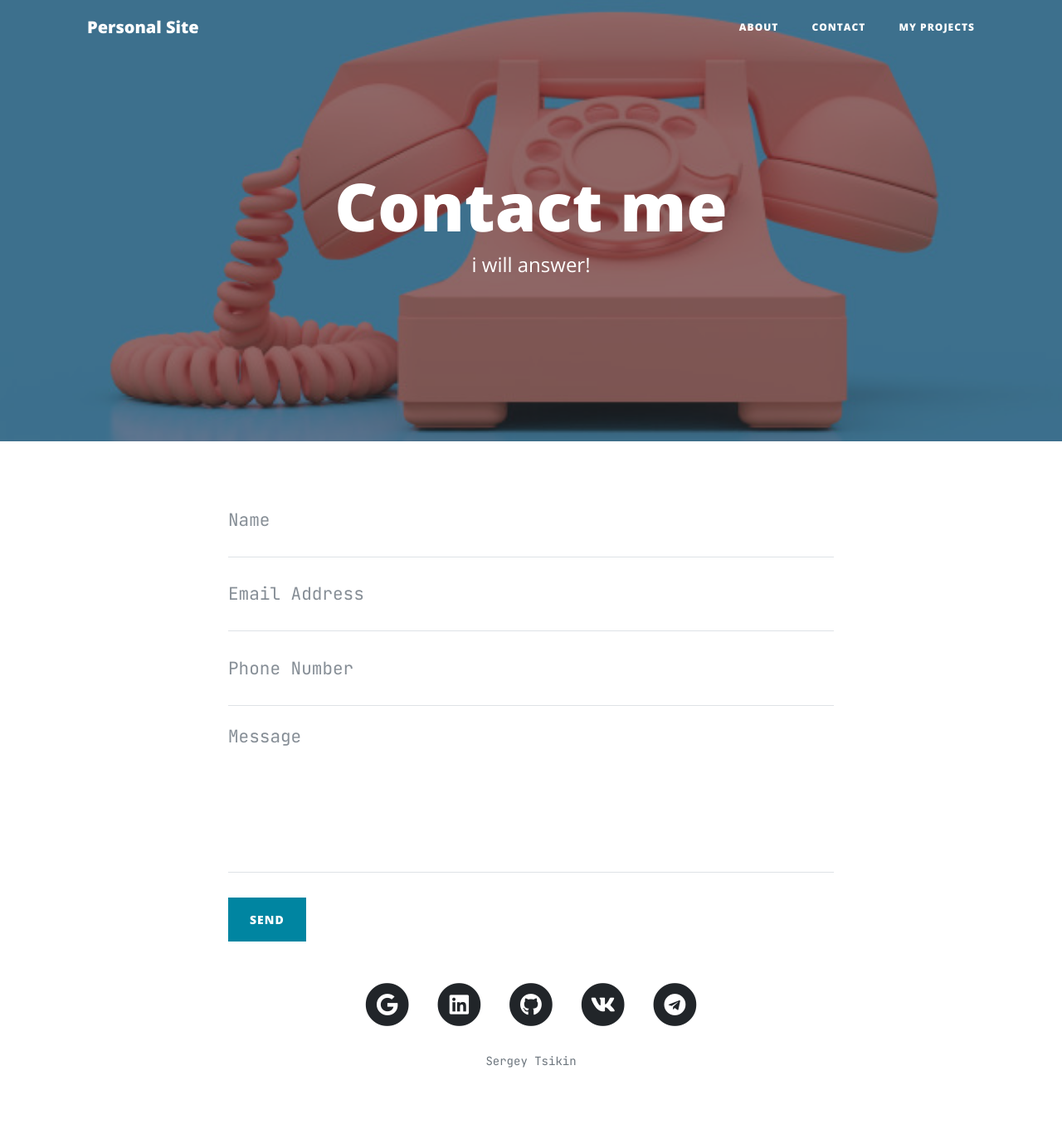
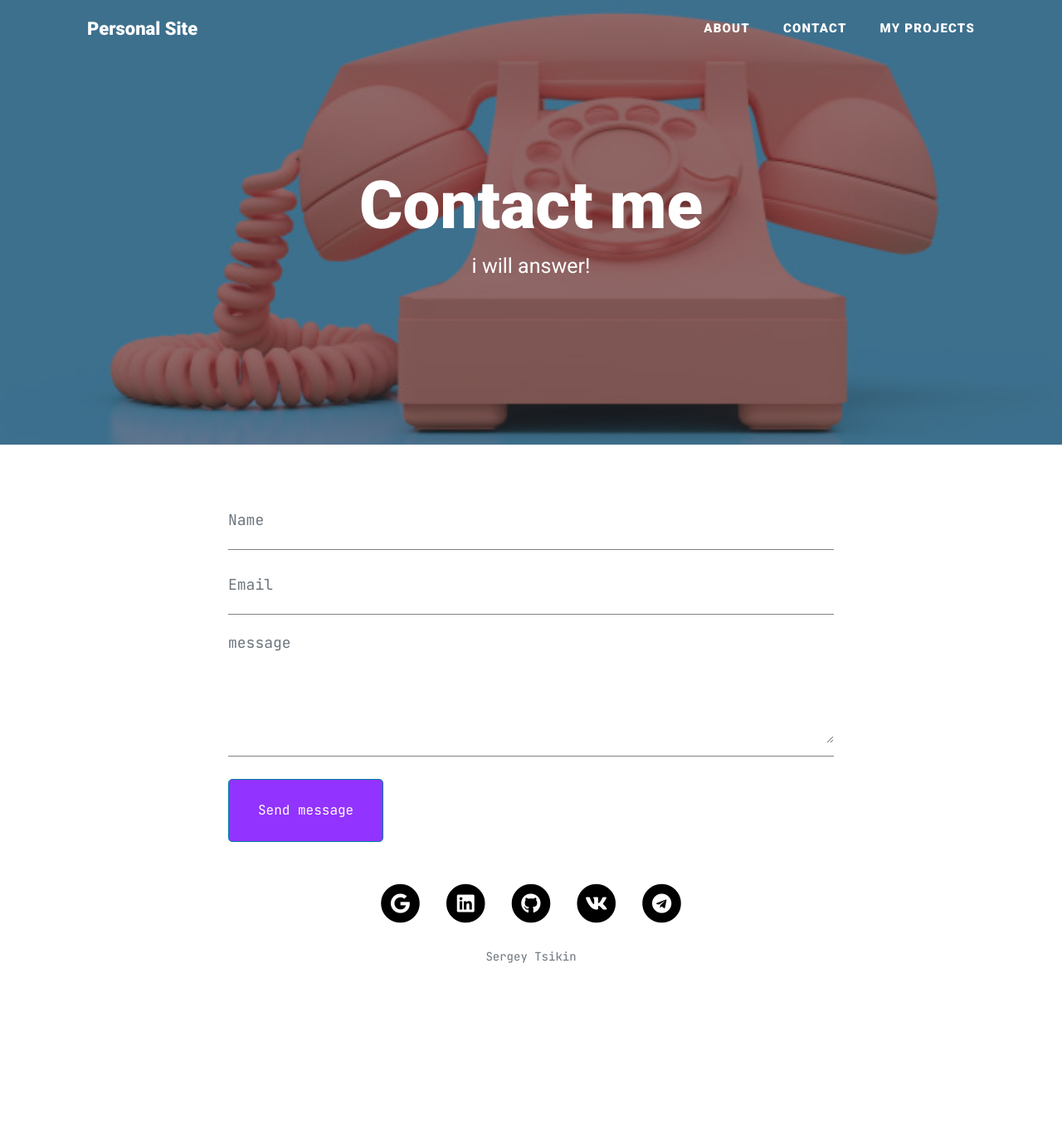
Before and after one commit to ClaudioG0/personalSite, a Django app: page /contact in a window 1280 px wide. Shown: the whole page at 83% size. After the commit the page ends 1161 px from the top, so only its background shows below. Run offline with Django 3.2, Linux system fonts and the light colour scheme; some libraries are stand-ins or nearby versions.

Commit message:
commit 7: stable.

```diff
--- a/static/css/styleMain.css
+++ b/static/css/styleMain.css
@@ -1,46 +1,37 @@
 body {
-  font-size: 20px;
+  font-size: 18px;
   color: #212529;
   font-family: 'JetBrains Mono', 'Times New Roman', serif;
 }
 
 p {
-  line-height: 1.5;
-  margin: 30px 0;
+  line-height: 1.4;
+  margin: 31px 0;
 }
 
 p a {
   text-decoration: underline;
 }
 
-h1,
-h2,
-h3,
-h4,
-h5,
-h6 {
+h1, h2, h3, h4, h5, h6 {
   font-weight: 800;
-  font-family: 'Open Sans', 'Helvetica Neue', Helvetica, Arial, sans-serif;
+  font-family: 'Roboto', Arial, sans-serif;
 }
 
 a {
-  color: #212529;
-  transition: all 0.2s;
+  color: black;
+  transition: all 0.4s;
 }
 
 a:focus, a:hover {
-  color: #0085A1;
+  color: #9233ff;
 }
 
-blockquote {
-  font-style: italic;
-  color: #868e96;
-}
 
 .section-heading {
-  font-size: 36px;
+  font-size: 37px;
   font-weight: 700;
-  margin-top: 60px;
+  margin-top: 58px;
 }
 
 .caption {
@@ -50,120 +41,43 @@ blockquote {
   margin: 0;
   padding: 10px;
   text-align: center;
-  border-bottom-right-radius: 5px;
-  border-bottom-left-radius: 5px;
 }
 
-::-moz-selection {
-  color: #fff;
-  background: #0085A1;
-  text-shadow: none;
-}
-
-::selection {
-  color: #fff;
-  background: #0085A1;
-  text-shadow: none;
-}
-
-img::-moz-selection {
-  color: #fff;
-  background: transparent;
-}
-
-img::selection {
-  color: #fff;
-  background: transparent;
-}
-
-img::-moz-selection {
-  color: #fff;
-  background: transparent;
-}
 
 #mainNav {
   position: absolute;
-  border-bottom: 1px solid #e9ecef;
   background-color: white;
-  font-family: 'Open Sans', 'Helvetica Neue', Helvetica, Arial, sans-serif;
+  font-family: 'Roboto', Helvetica, Arial, sans-serif;
+  background: transparent;
+
 }
 
 #mainNav .navbar-brand {
   font-weight: 800;
-  color: #343a40;
-}
-
-#mainNav .navbar-toggler {
-  font-size: 12px;
-  font-weight: 800;
-  padding: 13px;
-  text-transform: uppercase;
-  color: #343a40;
+  font-size: 22px;
+  padding: 10px 20px;
+  color: white;
 }
 
 #mainNav .navbar-nav > li.nav-item > a {
-  font-size: 12px;
+  font-size: 15px;
   font-weight: 800;
-  letter-spacing: 1px;
+  letter-spacing: 1.2px;
   text-transform: uppercase;
 }
+  #mainNav .navbar-brand:focus, #mainNav .navbar-brand:hover {
+    color: #9233ff;
+  }
 
-@media only screen and (min-width: 992px) {
-  #mainNav {
-    border-bottom: 1px solid transparent;
-    background: transparent;
-  }
-  #mainNav .navbar-brand {
-    padding: 10px 20px;
-    color: #fff;
-  }
-  #mainNav .navbar-brand:focus, #mainNav .navbar-brand:hover {
-    color: rgba(255, 255, 255, 0.8);
-  }
   #mainNav .navbar-nav > li.nav-item > a {
     padding: 10px 20px;
     color: #fff;
   }
-  #mainNav .navbar-nav > li.nav-item > a:focus, #mainNav .navbar-nav > li.nav-item > a:hover {
-    color: rgba(255, 255, 255, 0.8);
+  #mainNav .navbar-nav > li.nav-item > a:hover {
+    color: #9233ff;
   }
-}
 
-@media only screen and (min-width: 992px) {
-  #mainNav {
-    transition: background-color 0.2s;
-    /* Force Hardware Acceleration in WebKit */
-    transform: translate3d(0, 0, 0);
-    -webkit-backface-visibility: hidden;
-    backface-visibility: hidden;
-  }
-  #mainNav.is-fixed {
-    /* when the user scrolls down, we hide the header right above the viewport */
-    position: fixed;
-    top: -67px;
-    transition: transform 0.2s;
-    border-bottom: 1px solid white;
-    background-color: rgba(255, 255, 255, 0.9);
-  }
-  #mainNav.is-fixed .navbar-brand {
-    color: #212529;
-  }
-  #mainNav.is-fixed .navbar-brand:focus, #mainNav.is-fixed .navbar-brand:hover {
-    color: #0085A1;
-  }
-  #mainNav.is-fixed .navbar-nav > li.nav-item > a {
-    color: #212529;
-  }
-  #mainNav.is-fixed .navbar-nav > li.nav-item > a:focus, #mainNav.is-fixed .navbar-nav > li.nav-item > a:hover {
-    color: #0085A1;
-  }
-  #mainNav.is-visible {
-    /* if the user changes the scrolling direction, we show the header */
-    transform: translate3d(0, 100%, 0);
-  }
-}
-
-header.masthead {
+header.top {
   margin-bottom: 50px;
   background: no-repeat center center;
   background-color: #868e96;
@@ -172,7 +86,7 @@ header.masthead {
   background-size: cover;
 }
 
-header.masthead .overlay {
+header.top .overlay {
   position: absolute;
   top: 0;
   left: 0;
@@ -182,97 +96,43 @@ header.masthead .overlay {
   opacity: 0.5;
 }
 
-header.masthead .page-heading,
-header.masthead .post-heading,
-header.masthead .site-heading {
-  padding: 200px 0 150px;
+header.top .page-heading,
+header.top .post-heading,
+header.top .header__title_main {
+    padding: 200px 0;
+
   color: white;
 }
 
-@media only screen and (min-width: 768px) {
-  header.masthead .page-heading,
-  header.masthead .post-heading,
-  header.masthead .site-heading {
-    padding: 200px 0;
-  }
+
+header.top .page-heading h1, header.top .header__title_main h1 {
+  margin-top: 0;
+  font-size: 80px;
+
 }
 
-header.masthead .page-heading,
-header.masthead .site-heading {
-  text-align: center;
+header.top .page-heading .header__lower_title,
+header.top .header__title_main .header__lower_title {
+  display: block;
+  font-size: 25px;
+  font-weight: 300;
+  line-height: 1.2;
+  margin: 10px 0 0;
+
+  font-family: 'Roboto', Arial, sans-serif;
 }
 
-header.masthead .page-heading h1,
-header.masthead .site-heading h1 {
-  font-size: 50px;
-  margin-top: 0;
-}
 
-header.masthead .page-heading .subheading,
-header.masthead .site-heading .subheading {
-  font-size: 24px;
-  font-weight: 300;
-  line-height: 1.1;
-  display: block;
-  margin: 10px 0 0;
-  font-family: 'Open Sans', 'Helvetica Neue', Helvetica, Arial, sans-serif;
-}
-
-@media only screen and (min-width: 768px) {
-  header.masthead .page-heading h1,
-  header.masthead .site-heading h1 {
-    font-size: 80px;
-  }
-}
-
-header.masthead .post-heading h1 {
-  font-size: 35px;
-}
-
-header.masthead .post-heading .meta,
-header.masthead .post-heading .subheading {
-  line-height: 1.1;
-  display: block;
-}
-
-header.masthead .post-heading .subheading {
-  font-size: 24px;
-  font-weight: 600;
-  margin: 10px 0 30px;
-  font-family: 'Open Sans', 'Helvetica Neue', Helvetica, Arial, sans-serif;
-}
-
-header.masthead .post-heading .meta {
-  font-size: 20px;
-  font-weight: 300;
-  font-style: italic;
-  font-family: 'JetBrains Mono', 'Times New Roman', serif;
-}
-
-header.masthead .post-heading .meta a {
-  color: #fff;
-}
-
-@media only screen and (min-width: 768px) {
-  header.masthead .post-heading h1 {
-    font-size: 55px;
-  }
-  header.masthead .post-heading .subheading {
-    font-size: 30px;
-  }
-}
-
-.post-preview > a {
-  color: #212529;
-}
 
 .post-preview > a:focus, .post-preview > a:hover {
   text-decoration: none;
-  color: #0085A1;
+  color: #9233ff;
 }
 
+
+
 .post-preview > a > .post-title {
-  font-size: 30px;
+  font-size: 34px;
   margin-top: 30px;
   margin-bottom: 10px;
 }
@@ -295,53 +155,39 @@ header.masthead .post-heading .meta a {
 }
 
 .post-preview > .post-meta > a:focus, .post-preview > .post-meta > a:hover {
-  text-decoration: underline;
-  color: #0085A1;
+  color: #9233ff;
 }
 
-@media only screen and (min-width: 768px) {
-  .post-preview > a > .post-title {
-    font-size: 36px;
-  }
-}
+
 
 .floating-label-form-group {
   font-size: 14px;
-  position: relative;
-  margin-bottom: 0;
-  padding-bottom: 0.5em;
-  border-bottom: 1px solid #dee2e6;
+  margin: 0;
+  margin: 0;
+  border-bottom: 1px solid gray;
 }
 
 .floating-label-form-group input,
 .floating-label-form-group textarea {
-  font-size: 1.5em;
-  position: relative;
+  font-size: 18px;
   z-index: 1;
   padding: 0;
-  resize: none;
   border: none;
   border-radius: 0;
-  background: none;
-  box-shadow: none !important;
-  font-family: 'JetBrains Mono', 'Times New Roman', serif;
+  font-family: 'JetBrains Mono', Tahoma, serif;
 }
 
-.floating-label-form-group input::-webkit-input-placeholder,
-.floating-label-form-group textarea::-webkit-input-placeholder {
-  color: #868e96;
-  font-family: 'JetBrains Mono', 'Times New Roman', serif;
-}
+
 
 .floating-label-form-group label {
-  font-size: 0.85em;
-  line-height: 1.764705882em;
+  font-size: 12px;
+  line-height: 1.7em;
   position: relative;
   z-index: 0;
   top: 2em;
   display: block;
   margin: 0;
-  transition: top 0.3s ease, opacity 0.3s ease;
+  transition: top 0.4s ease;
   opacity: 0;
 }
 
@@ -371,31 +217,22 @@ footer .list-inline {
   padding: 0;
 }
 
-footer .copyright {
+footer .myName {
   font-size: 14px;
   margin-bottom: 0;
   text-align: center;
 }
 
-.btn {
-  font-size: 14px;
-  font-weight: 800;
-  padding: 15px 25px;
-  letter-spacing: 1px;
-  text-transform: uppercase;
-  border-radius: 0;
-  font-family: 'Open Sans', 'Helvetica Neue', Helvetica, Arial, sans-serif;
-}
+
 
 .btn-primary {
-  background-color: #0085A1;
+  background-color: #9233ff;
   border-color: #0085A1;
 }
 
 .btn-primary:hover, .btn-primary:focus, .btn-primary:active {
   color: #fff;
-  background-color: #00657b !important;
-  border-color: #00657b !important;
+  background-color: #4b0082;
 }
 
 .btn-lg {
--- a/templates/base.html
+++ b/templates/base.html
@@ -9,9 +9,9 @@
     <link href="{% static 'vendor/fontawesome-free/css/all.min.css' %}" rel="stylesheet" type="text/css">
     <link rel="preconnect" href="https://fonts.gstatic.com">
     <link href="https://fonts.googleapis.com/css2?family=JetBrains+Mono:ital,wght@0,400;0,600;1,400;1,600&display=swap" rel="stylesheet">
-    <link href='https://fonts.googleapis.com/css?family=Open+Sans:300italic,400italic,600italic,700italic,800italic,400,300,600,700,800' rel='stylesheet' type='text/css'>
+    <link href="https://fonts.googleapis.com/css2?family=Roboto:ital,wght@0,400;0,500;0,700;0,900;1,400;1,500;1,700&display=swap" rel="stylesheet">
 
-    <link href="{% static 'css/styleMain.min.css' %}" rel="stylesheet">
+    <link href="{% static 'css/styleMain.css' %}" rel="stylesheet">
 
 </head>
 <body>
@@ -39,14 +39,14 @@
   </nav>
 <!--background-image: url('img/home-bg.jpg')-->
   <!-- Header here -->
-  <header class="masthead" style="{% block picture %}{% endblock %}">
+  <header class="top" style="{% block picture %}{% endblock %}">
     <div class="overlay"></div>
     <div class="container">
       <div class="row">
-        <div class="col-lg-8 col-md-10 mx-auto">
-          <div class="site-heading">
+        <div class="col-md-10 col-lg-8 mx-auto">
+          <div class="header__title_main text-center">
             <h1>{% block header_title %} {% endblock %}</h1>
-            <span class="subheading">{% block header_lower_title %} {% endblock %}</span>
+            <span class="header__lower_title">{% block header_lower_title %} {% endblock %}</span>
           </div>
         </div>
       </div>
@@ -77,7 +77,7 @@
               </a>
             </li>
             <li class="list-inline-item">
-              <a href="#">
+              <a href="https://github.com/ClaudioG0">
                 <span class="fa-stack fa-lg">
                   <i class="fas fa-circle fa-stack-2x"></i>
                   <i class="fab fa-github fa-stack-1x fa-inverse"></i>
@@ -85,7 +85,7 @@
               </a>
             </li>
             <li class="list-inline-item">
-              <a href="https://github.com/ClaudioG0">
+              <a href="https://vk.com/tsikin0">
                 <span class="fa-stack fa-lg">
                   <i class="fas fa-circle fa-stack-2x"></i>
                   <i class="fab fa-vk fa-stack-1x fa-inverse"></i>
@@ -101,7 +101,7 @@
               </a>
             </li>
           </ul>
-          <p class="copyright text-muted">Sergey Tsikin</p>
+          <p class="myName text-muted">Sergey Tsikin</p>
         </div>
       </div>
     </div>
--- a/templates/mainApp/contact.html
+++ b/templates/mainApp/contact.html
@@ -18,26 +18,20 @@
           <div class="control-group">
             <div class="form-group floating-label-form-group controls">
               <label>Email Address</label>
-              <input type="email" class="form-control" placeholder="Email Address" id="email">
+              <input type="email" class="form-control" placeholder="Email" id="email">
               <p class="help-block text-danger"></p>
             </div>
           </div>
-          <div class="control-group">
-            <div class="form-group col-xs-12 floating-label-form-group controls">
-              <label>Phone Number</label>
-              <input type="tel" class="form-control" placeholder="Phone Number" id="phone">
-              <p class="help-block text-danger"></p>
-            </div>
-          </div>
+
           <div class="control-group">
             <div class="form-group floating-label-form-group controls">
               <label>Message</label>
-              <textarea rows="5" class="form-control" placeholder="Message" id="message"></textarea>
+              <textarea rows="5" class="form-control" placeholder="message" id="message"></textarea>
               <p class="help-block text-danger"></p>
             </div>
           </div>
           <br>
-          <button type="submit" class="btn btn-primary">Send</button>
+          <button type="submit" class="btn btn-primary btn-lg">Send message</button>
         </form>
       </div>
     </div>
```
Also changed, not shown: personalSite.sqlite3.
